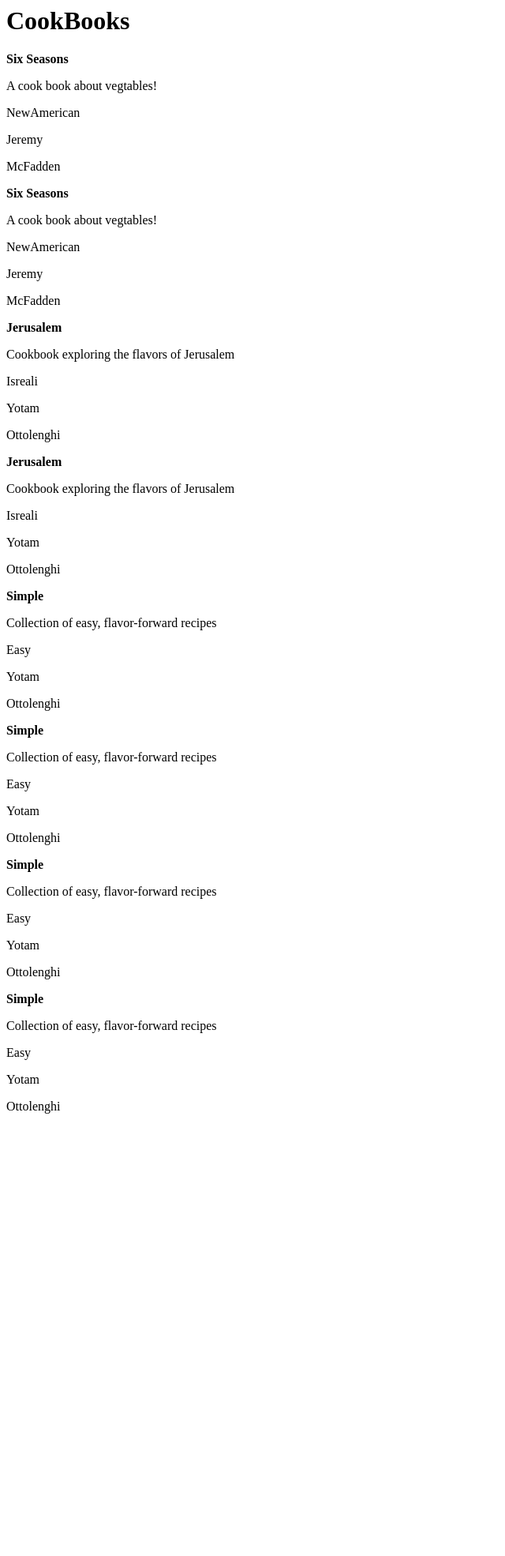
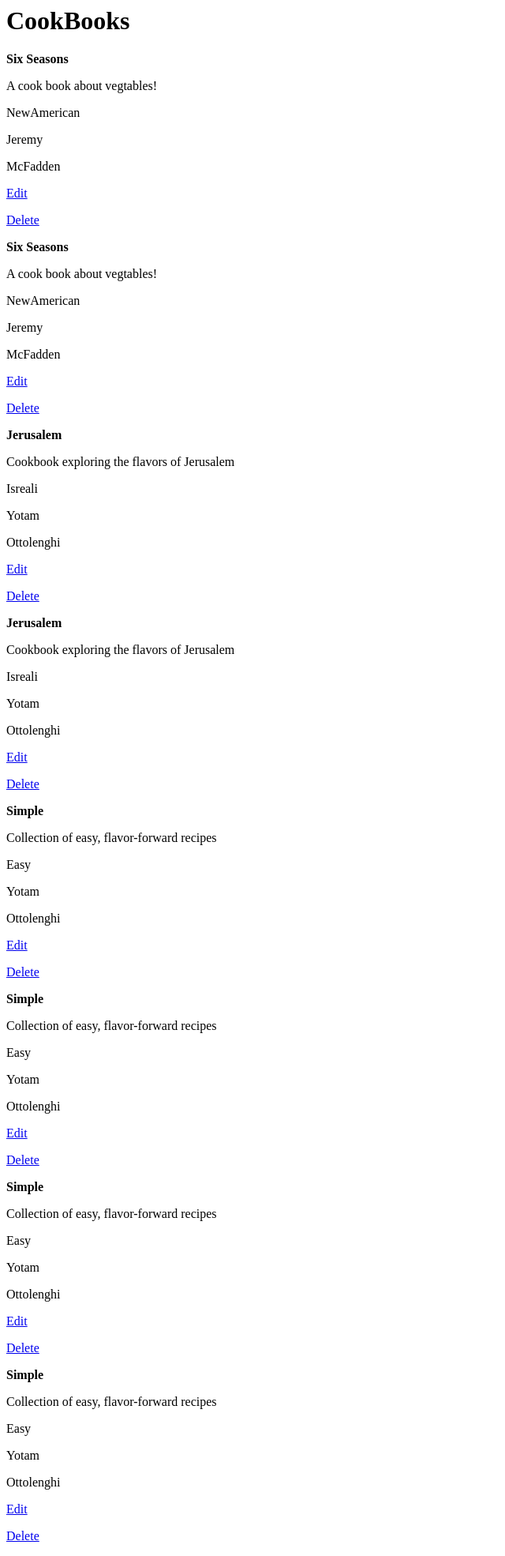
Before and after one commit to kansylyvong/catalog-app, a Flask app: page /cookbooks/ in a window 1280 px wide. Shown: the whole page at 79% size, without its empty margins (0-640 px from the left). Before the commit the page ends 1410 px from the top, so only its background shows below. Run offline with Flask 2, Linux system fonts and the light colour scheme; data comes from the database, SQL or seed files in the repository.

Commit message:
added url_for for edit and deleting cookbooks

```diff
--- a/templates/cookbooks.html
+++ b/templates/cookbooks.html
@@ -8,6 +8,8 @@
             <p>{{category.name}}</p>
             <p>{{author.first_name}}</p>
             <p>{{author.last_name}}</p>
+            <p><a href={{url_for('editCookBook', book_id=book.id)}}>Edit</a></p>
+            <p><a href={{url_for('deleteCookBook', book_id=book.id)}}>Delete</a></p>
         </div>
         {% endfor %}
     </body>
```
